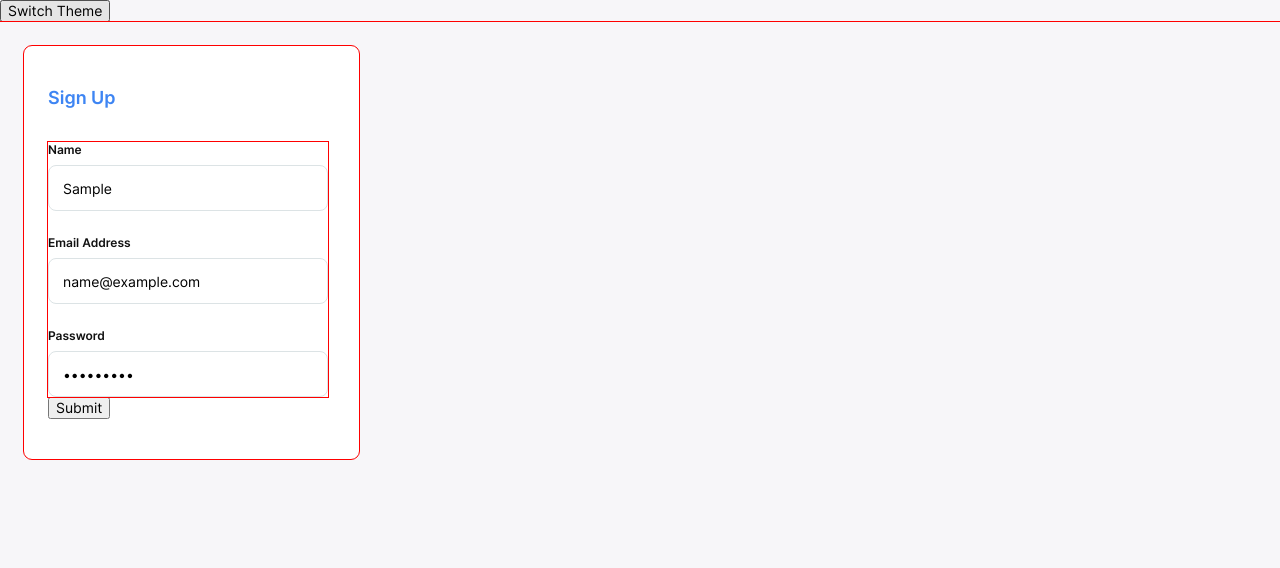
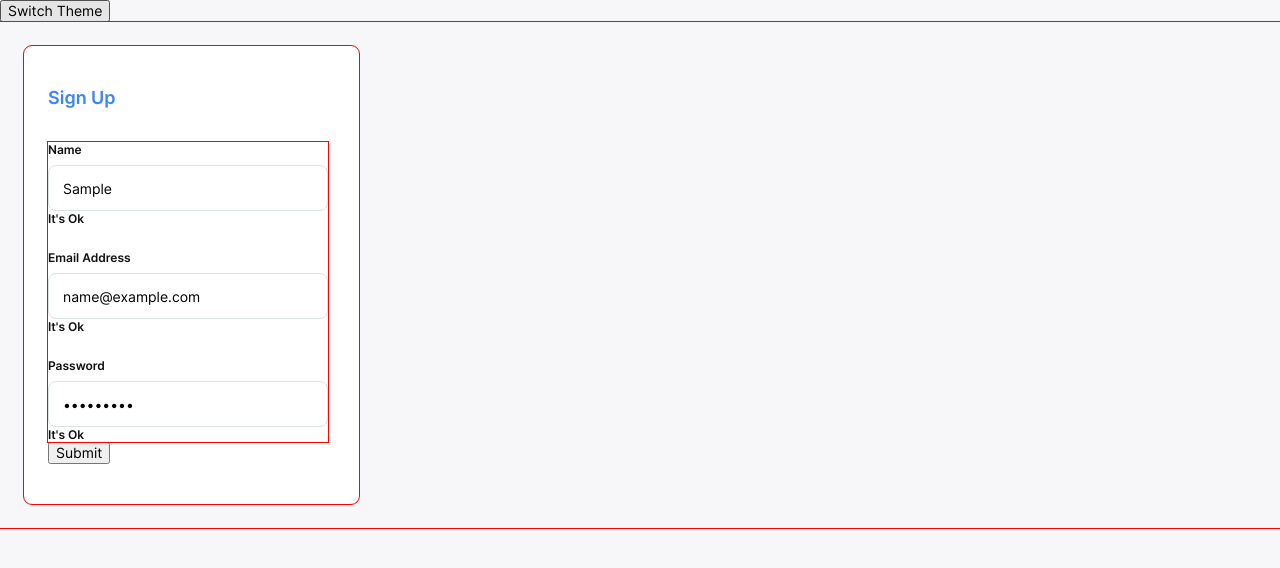
Before and after one commit to AMIHbKA/goose-track-react-project, a React (Create React App) app: page /goose-track-react-project/register in a window 1280 px wide. Both pictures are taken after typing "Sample", "name@example.com", "Sample123" into the empty fields and a click on the button "Submit". Shown: the top 568 px of the page. Built offline with nearby package versions, Linux system fonts and the light colour scheme.

Commit message:
valid true ok

```diff
--- a/src/components/Containter/Containter.js
+++ b/src/components/Containter/Containter.js
@@ -5,7 +5,6 @@ export const Container = styled.div`
 
   margin-inline: auto;
 
-  height: 100%;
   max-width: ${props => props.theme.breakpoints.laptopL};
 
   ${props => props.flex && `display: flex;`}
--- a/src/components/Forms/Input/Input.js
+++ b/src/components/Forms/Input/Input.js
@@ -12,12 +12,13 @@ export const Input = ({
   minh,
   w,
   h,
-
+  error,
+  touched,
   ...props
 }) => {
-  // const valid = errors && touched;
+  const valid = !error && touched;
 
-  // console.log(name, 'touched:', touched, 'errors:', errors);
+  console.log(name, 'touched:', touched, 'error:', error);
   return (
     <>
       <Label htmlFor={name}>
@@ -34,6 +35,7 @@ export const Input = ({
           {...props}
         />
         {showErrors && <ErrorMessage name={name} />}
+        {valid && <div>It's Ok</div>}
       </Label>
     </>
   );
--- a/src/components/Forms/RegisterForm/RegisterForm.js
+++ b/src/components/Forms/RegisterForm/RegisterForm.js
@@ -34,6 +34,7 @@ export const RegisterForm = () => {
           }, 400);
         }}
       >
+        {({ touched, errors }) => (
           <Form>
             <FormFields>
               <Input
@@ -43,6 +44,8 @@ export const RegisterForm = () => {
                 placeholder="Enter your name"
                 maxw="450px"
                 minw="280px"
+                error={errors.name}
+                touched={touched.name}
               />
 
               <Input
@@ -52,6 +55,8 @@ export const RegisterForm = () => {
                 placeholder="Enter email"
                 maxw="450px"
                 minw="280px"
+                error={errors.email}
+                touched={touched.email}
               />
               <Input
                 name="password"
@@ -60,10 +65,13 @@ export const RegisterForm = () => {
                 placeholder="Enter Password"
                 maxw="450px"
                 minw="280px"
+                error={errors.password}
+                touched={touched.password}
               />
             </FormFields>
             <button type="submit">Submit</button>
           </Form>
+        )}
       </Formik>
     </FormContainer>
   );
```
Lines whose indentation alone changed are shown as unchanged.
